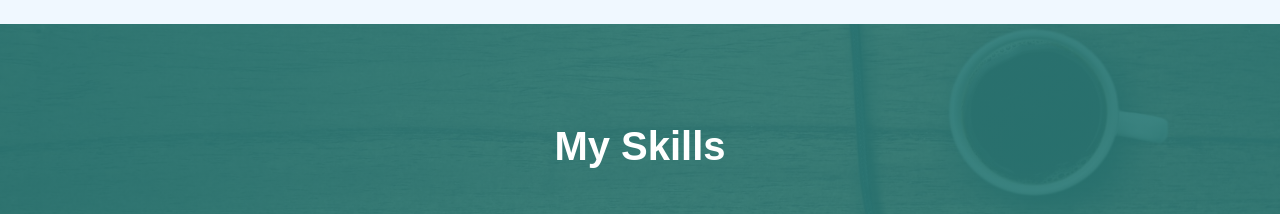
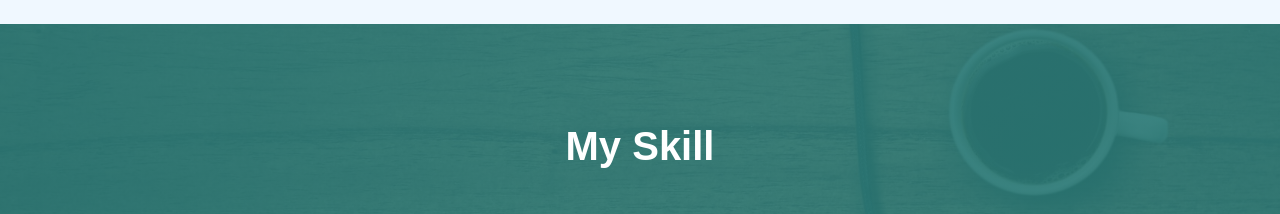
Before and after one commit to NanthaVenkat/nk-portfolio, a plain HTML site: page index.html in a window 1280 px wide. Shown: the part 2500-2714 px from the top of the page. Drawn offline with Linux system fonts and the light colour scheme; a web font is replaced by a local one.

Commit message:
skillCheck index.html

```diff
--- a/index.html
+++ b/index.html
@@ -136,7 +136,7 @@
 
     <!-- Skill Section -->
     <section id="skill" style="padding: 100px 0px;">
-        <div class="heading"><h2 style="color: #fff;">My Skills</h2></div>
+        <div class="heading"><h2 style="color: #fff;">My Skill</h2></div>
         <div class="skill-wrapper">
             <div class="icon-box">
                 <img src="Image/responsive.png" alt=""><span>front-end</span>
```
